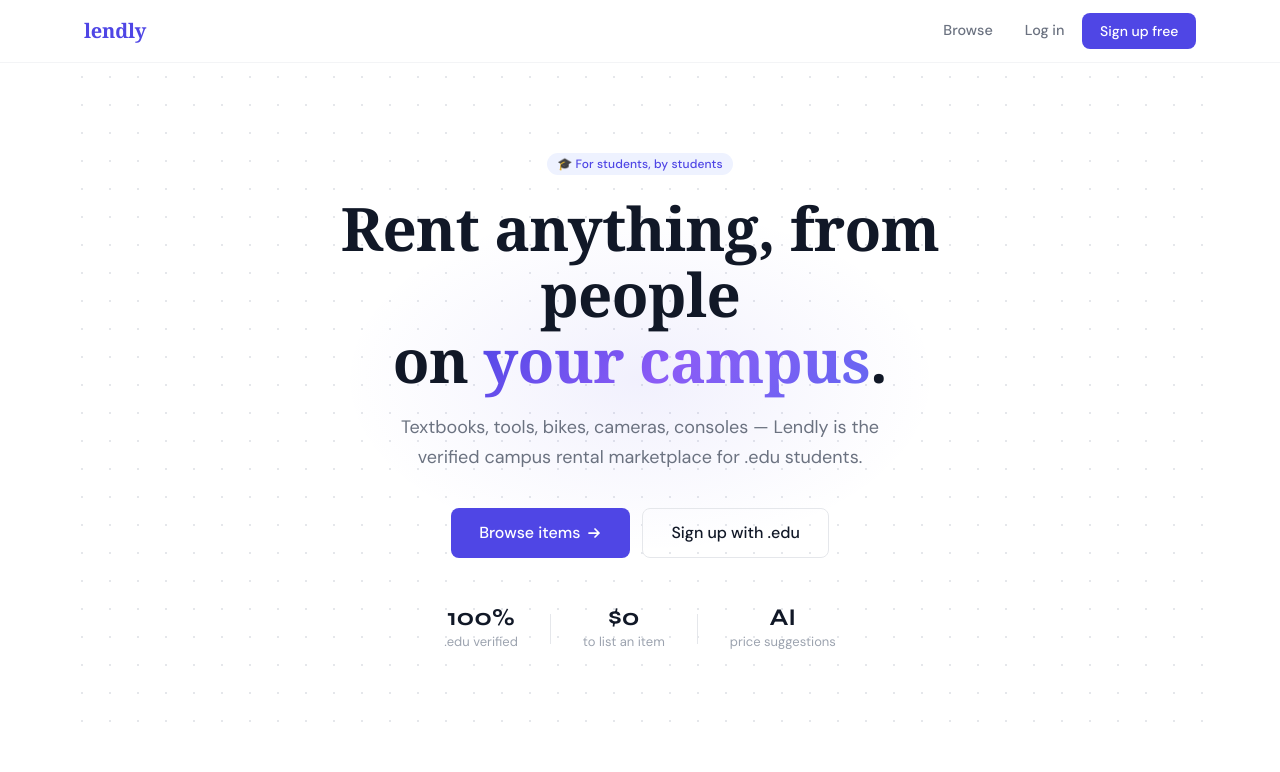
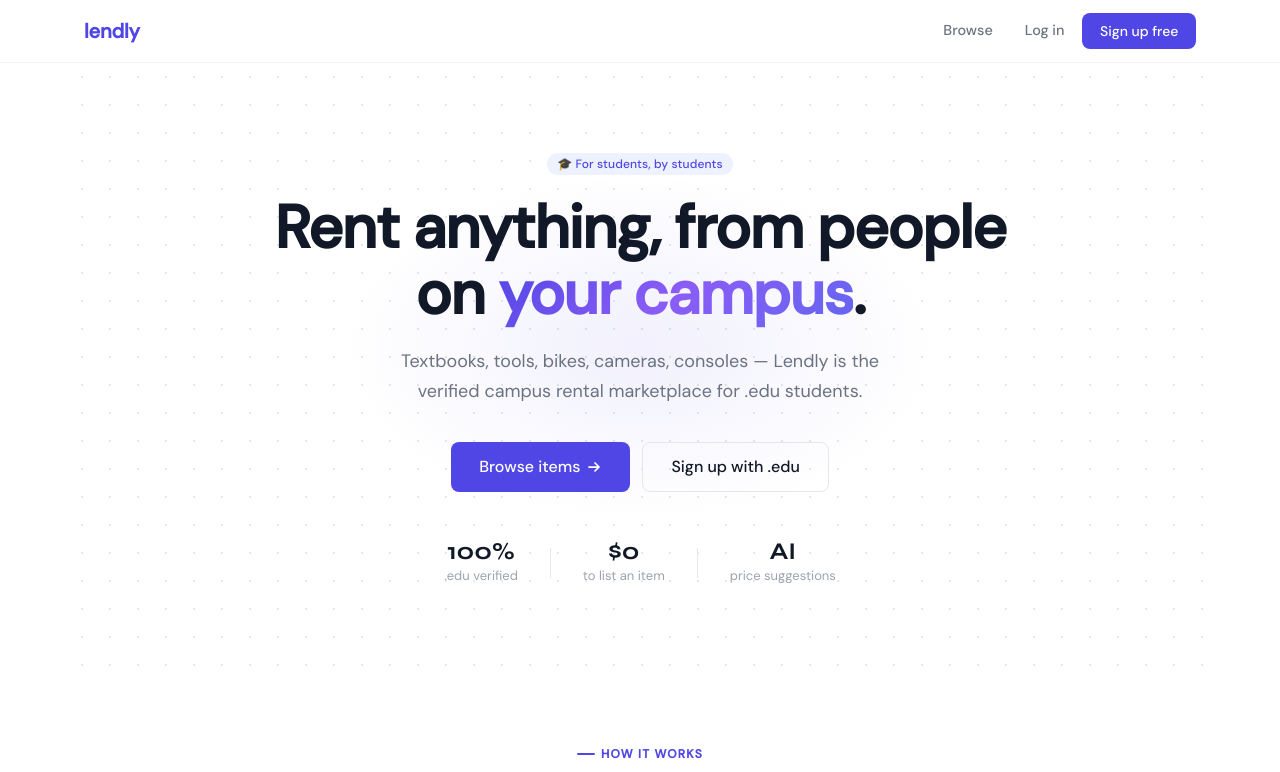
Before and after one commit to aaronmanoj23/Lendly, a Django app: page / in a window 1280 px wide. Shown: the top 772 px of the page. Run offline with Django 5.2, Linux system fonts and the light colour scheme; data that the repository does not hold is empty; some libraries are stand-ins or nearby versions.

Commit message:
trying new font

```diff
--- a/templates/home.html
+++ b/templates/home.html
@@ -14,7 +14,7 @@
     </span>
 
     <h1 class="fade-up fade-up-delay-1"
-        style="font-family:Georgia, 'Times New Roman', serif; font-size:clamp(2.4rem,5.5vw,3.75rem); font-weight:700; letter-spacing:-0.01em; color:var(--text-primary); max-width:780px; margin:0 auto 1.25rem; line-height:1.1;">
+        style="font-family:var(--font-body); font-size:clamp(2.4rem,5.5vw,3.75rem); font-weight:700; letter-spacing:-0.02em; color:var(--text-primary); max-width:780px; margin:0 auto 1.25rem; line-height:1.1;">
       Rent anything, from people<br>on <span class="gradient-text">your campus</span>.
     </h1>
 
--- a/templates/partials/navbar.html
+++ b/templates/partials/navbar.html
@@ -2,7 +2,7 @@
 <nav class="bg-white border-b border-gray-100 sticky top-0 z-40" style="backdrop-filter: blur(12px); background: rgba(255,255,255,0.92);">
   <div class="max-w-6xl mx-auto px-5 py-0 flex items-center justify-between" style="height: 62px;">
 
-    <a href="{% url 'home' %}" style="text-decoration: none; font-family: Georgia, 'Times New Roman', serif; font-size: 1.25rem; font-weight: 700; color: var(--indigo); letter-spacing: -0.01em;">lendly</a>
+    <a href="{% url 'home' %}" style="text-decoration: none; font-family: var(--font-body); font-size: 1.25rem; font-weight: 700; color: var(--indigo); letter-spacing: -0.01em;">lendly</a>
 
     <div class="hidden md:flex items-center gap-1">
       <a href="{% url 'browse' %}" style="padding: 0.4rem 0.875rem; font-size: 0.9rem; font-weight: 500; color: var(--text-secondary); border-radius: var(--radius-sm); text-decoration: none; transition: color 0.15s, background 0.15s;"
```
